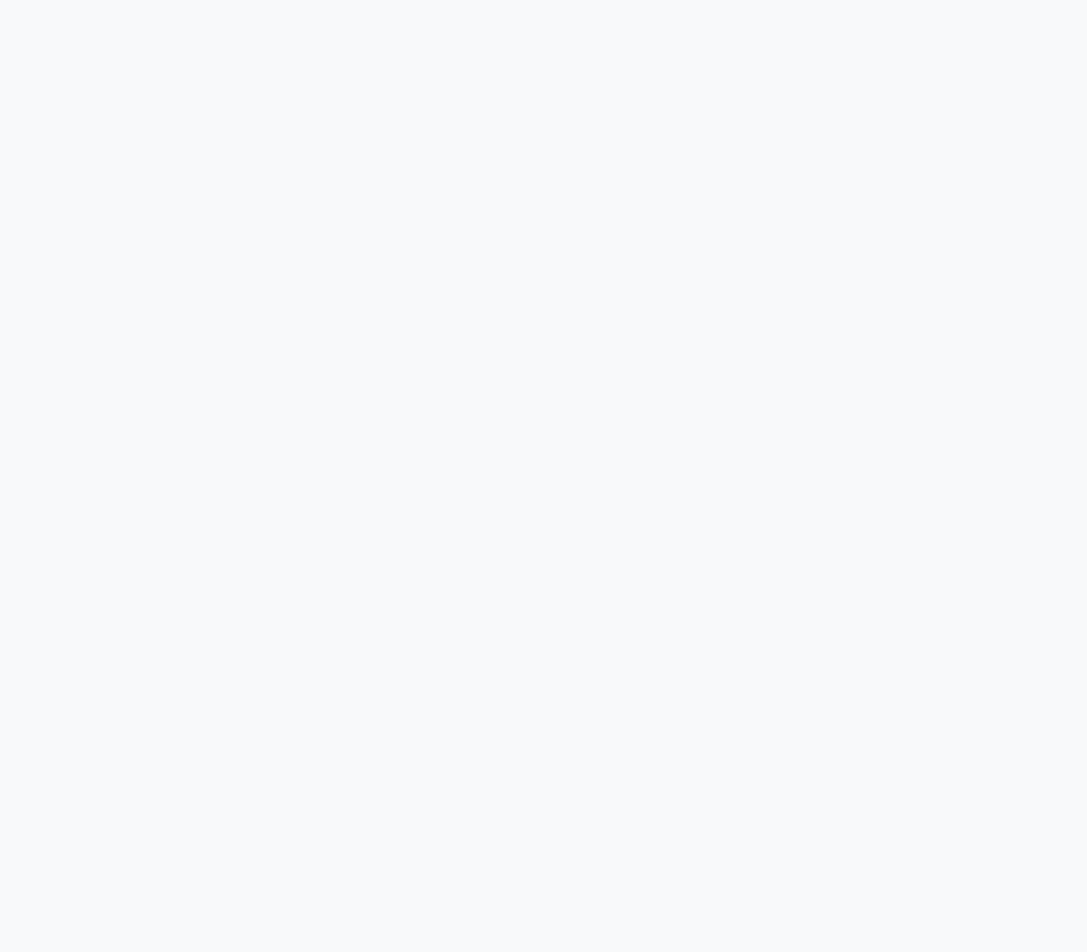
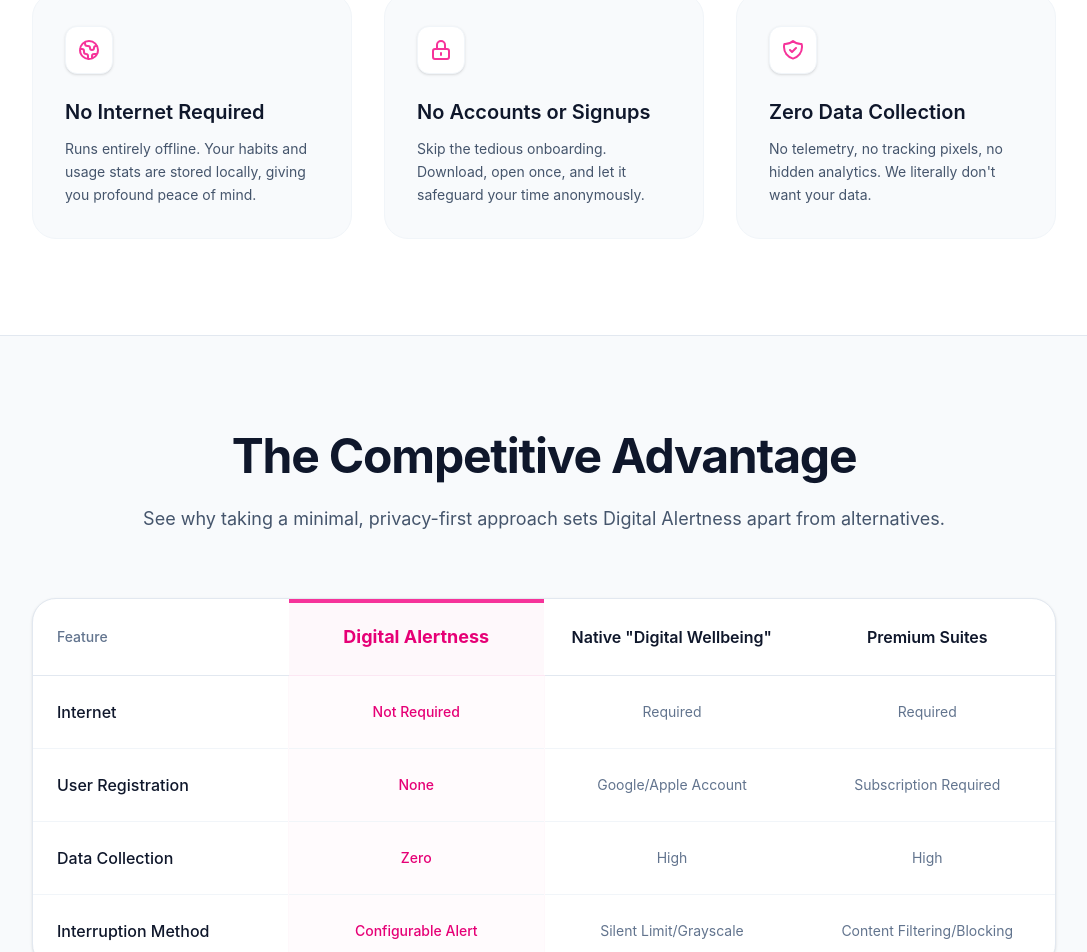
Before and after one commit to Lekan128/digital-alertness-landing-page, a React (Vite) app: page / in a window 1280 px wide. Shown: the part 1217-2169 px from the top of the page, without its empty margins (96-1183 px from the left). Before the commit the page ends 889 px from the top, so only its background shows below. Built offline with nearby package versions, Linux system fonts and the light colour scheme.

Commit message:
Highlight the app's unique selling propositions, specifically privacy and functionality

```diff
--- a/src/App.tsx
+++ b/src/App.tsx
@@ -148,6 +148,103 @@
 
         </div>
       </main>
+
+      {/* Privacy by Design Section */}
+      <section className="py-24 bg-white relative z-10 border-t border-slate-100">
+        <div className="container mx-auto px-6 md:px-12">
+          <div className="max-w-4xl mx-auto text-center mb-16">
+            <h2 className="text-3xl md:text-5xl font-bold tracking-tight text-slate-900 mb-6">
+              Privacy by Design. <br className="md:hidden" />
+              <span className="text-pink-500">Zero Compromise.</span>
+            </h2>
+            <p className="text-lg text-slate-600 leading-relaxed">
+              Our PbD framework ensures your data never leaves your device. No internet access, no signup, and no login—effectively neutralizing the primary security risks associated with mobile applications. It works seamlessly in the background and only requires a minimal, one-time setup.
+            </p>
+          </div>
+
+          <div className="grid md:grid-cols-3 gap-8 max-w-5xl mx-auto">
+            <div className="bg-slate-50 rounded-3xl p-8 border border-slate-100 transition-transform duration-300 hover:-translate-y-2 hover:shadow-lg">
+              <div className="w-12 h-12 bg-white rounded-xl flex items-center justify-center mb-6 shadow-sm border border-slate-100 text-pink-500">
+                <svg className="w-6 h-6" fill="none" viewBox="0 0 24 24" stroke="currentColor"><path strokeLinecap="round" strokeLinejoin="round" strokeWidth={2} d="M3.055 11H5a2 2 0 012 2v1a2 2 0 002 2 2 2 0 012 2v2.945M8 3.935V5.5A2.5 2.5 0 0010.5 8h.5a2 2 0 012 2 2 2 0 104 0 2 2 0 012-2h1.064M15 20.488V18a2 2 0 012-2h3.064M21 12a9 9 0 11-18 0 9 9 0 0118 0z" /></svg>
+              </div>
+              <h3 className="text-xl font-semibold text-slate-900 mb-3">No Internet Required</h3>
+              <p className="text-slate-600 text-sm leading-relaxed">Runs entirely offline. Your habits and usage stats are stored locally, giving you profound peace of mind.</p>
+            </div>
+            <div className="bg-slate-50 rounded-3xl p-8 border border-slate-100 transition-transform duration-300 hover:-translate-y-2 hover:shadow-lg">
+              <div className="w-12 h-12 bg-white rounded-xl flex items-center justify-center mb-6 shadow-sm border border-slate-100 text-pink-500">
+                <svg className="w-6 h-6" fill="none" viewBox="0 0 24 24" stroke="currentColor"><path strokeLinecap="round" strokeLinejoin="round" strokeWidth={2} d="M12 15v2m-6 4h12a2 2 0 002-2v-6a2 2 0 00-2-2H6a2 2 0 00-2 2v6a2 2 0 002 2zm10-10V7a4 4 0 00-8 0v4h8z" /></svg>
+              </div>
+              <h3 className="text-xl font-semibold text-slate-900 mb-3">No Accounts or Signups</h3>
+              <p className="text-slate-600 text-sm leading-relaxed">Skip the tedious onboarding. Download, open once, and let it safeguard your time anonymously.</p>
+            </div>
+            <div className="bg-slate-50 rounded-3xl p-8 border border-slate-100 transition-transform duration-300 hover:-translate-y-2 hover:shadow-lg">
+              <div className="w-12 h-12 bg-white rounded-xl flex items-center justify-center mb-6 shadow-sm border border-slate-100 text-pink-500">
+                <svg className="w-6 h-6" fill="none" viewBox="0 0 24 24" stroke="currentColor"><path strokeLinecap="round" strokeLinejoin="round" strokeWidth={2} d="M9 12l2 2 4-4m5.618-4.016A11.955 11.955 0 0112 2.944a11.955 11.955 0 01-8.618 3.04A12.02 12.02 0 003 9c0 5.591 3.824 10.29 9 11.622 5.176-1.332 9-6.03 9-11.622 0-1.042-.133-2.052-.382-3.016z" /></svg>
+              </div>
+              <h3 className="text-xl font-semibold text-slate-900 mb-3">Zero Data Collection</h3>
+              <p className="text-slate-600 text-sm leading-relaxed">No telemetry, no tracking pixels, no hidden analytics. We literally don't want your data.</p>
+            </div>
+          </div>
+        </div>
+      </section>
+
+      {/* Comparison Section */}
+      <section className="py-24 bg-slate-50 relative z-10 border-t border-slate-200">
+        <div className="container mx-auto px-6 md:px-12">
+          <div className="max-w-4xl mx-auto text-center mb-16">
+            <h2 className="text-3xl md:text-5xl font-bold tracking-tight text-slate-900 mb-6">
+              The Competitive Advantage
+            </h2>
+            <p className="text-lg text-slate-600 leading-relaxed">
+              See why taking a minimal, privacy-first approach sets Digital Alertness apart from alternatives.
+            </p>
+          </div>
+
+          <div className="max-w-5xl mx-auto overflow-hidden bg-white rounded-3xl border border-slate-200 shadow-sm">
+            <div className="overflow-x-auto">
+              <table className="w-full text-left border-collapse min-w-[800px]">
+                <thead>
+                  <tr>
+                    <th className="p-6 text-slate-500 font-medium text-sm border-b border-slate-200 w-1/4">Feature</th>
+                    <th className="p-6 bg-pink-50/50 text-pink-600 font-bold text-lg border-b border-pink-100 text-center relative w-1/4">
+                      Digital Alertness
+                      <div className="absolute top-0 left-0 right-0 h-1 bg-pink-500"></div>
+                    </th>
+                    <th className="p-6 text-slate-900 font-semibold text-center border-b border-slate-200 w-1/4">Native "Digital Wellbeing"</th>
+                    <th className="p-6 text-slate-900 font-semibold text-center border-b border-slate-200 w-1/4">Premium Suites</th>
+                  </tr>
+                </thead>
+                <tbody className="divide-y divide-slate-100">
+                  <tr className="hover:bg-slate-50/50 transition-colors">
+                    <td className="p-6 font-medium text-slate-900">Internet</td>
+                    <td className="p-6 bg-pink-50/30 text-pink-600 font-medium text-center text-sm border-x border-pink-50/50">Not Required</td>
+                    <td className="p-6 text-slate-500 text-center text-sm">Required</td>
+                    <td className="p-6 text-slate-500 text-center text-sm">Required</td>
+                  </tr>
+                  <tr className="hover:bg-slate-50/50 transition-colors">
+                    <td className="p-6 font-medium text-slate-900">User Registration</td>
+                    <td className="p-6 bg-pink-50/30 text-pink-600 font-medium text-center text-sm border-x border-pink-50/50">None</td>
+                    <td className="p-6 text-slate-500 text-center text-sm">Google/Apple Account</td>
+                    <td className="p-6 text-slate-500 text-center text-sm">Subscription Required</td>
+                  </tr>
+                  <tr className="hover:bg-slate-50/50 transition-colors">
+                    <td className="p-6 font-medium text-slate-900">Data Collection</td>
+                    <td className="p-6 bg-pink-50/30 text-pink-600 font-medium text-center text-sm border-x border-pink-50/50">Zero</td>
+                    <td className="p-6 text-slate-500 text-center text-sm">High</td>
+                    <td className="p-6 text-slate-500 text-center text-sm">High</td>
+                  </tr>
+                  <tr className="hover:bg-slate-50/50 transition-colors">
+                    <td className="p-6 font-medium text-slate-900">Interruption Method</td>
+                    <td className="p-6 bg-pink-50/30 text-pink-600 font-medium text-center text-sm border-x border-pink-50/50">Configurable Alert</td>
+                    <td className="p-6 text-slate-500 text-center text-sm">Silent Limit/Grayscale</td>
+                    <td className="p-6 text-slate-500 text-center text-sm">Content Filtering/Blocking</td>
+                  </tr>
+                </tbody>
+              </table>
+            </div>
+          </div>
+        </div>
+      </section>
     </div>
   );
 }
```
Also changed, not shown: 2 other files (tests, documents, lock files or other folders).
